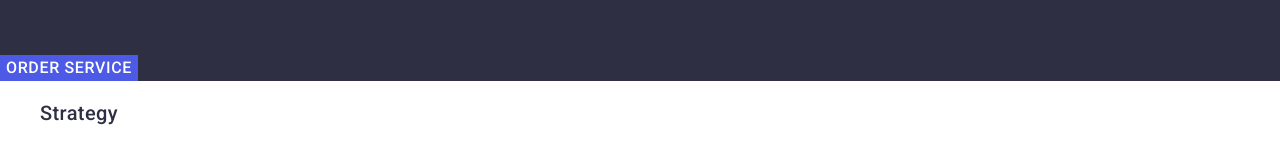
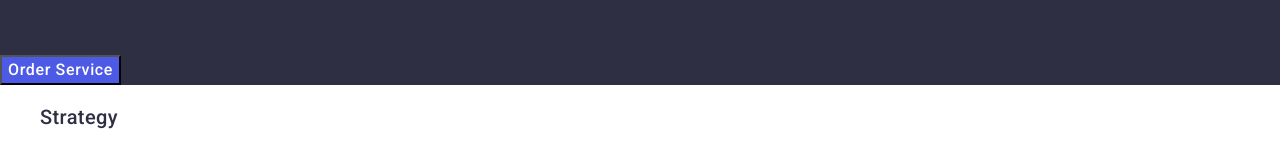
Before and after one commit to DuxLite/goit-markup-hw-02, a plain HTML site: page index.html in a window 1280 px wide. Shown: the part 271-416 px from the top of the page. Drawn offline with nearby package versions, Linux system fonts and the light colour scheme.

Commit message:
add styles main

```diff
--- a/css/styles.css
+++ b/css/styles.css
@@ -78,10 +78,7 @@ a {
   line-height: 1.5;
   letter-spacing: 0.04em;
   color: #fff;
-  border: none;
   cursor: pointer;
-  text-transform: uppercase;
-  transition: background-color 0.3s ease, transform 0.2s ease;
   background-color: #4d5ae5
 }
 
```
